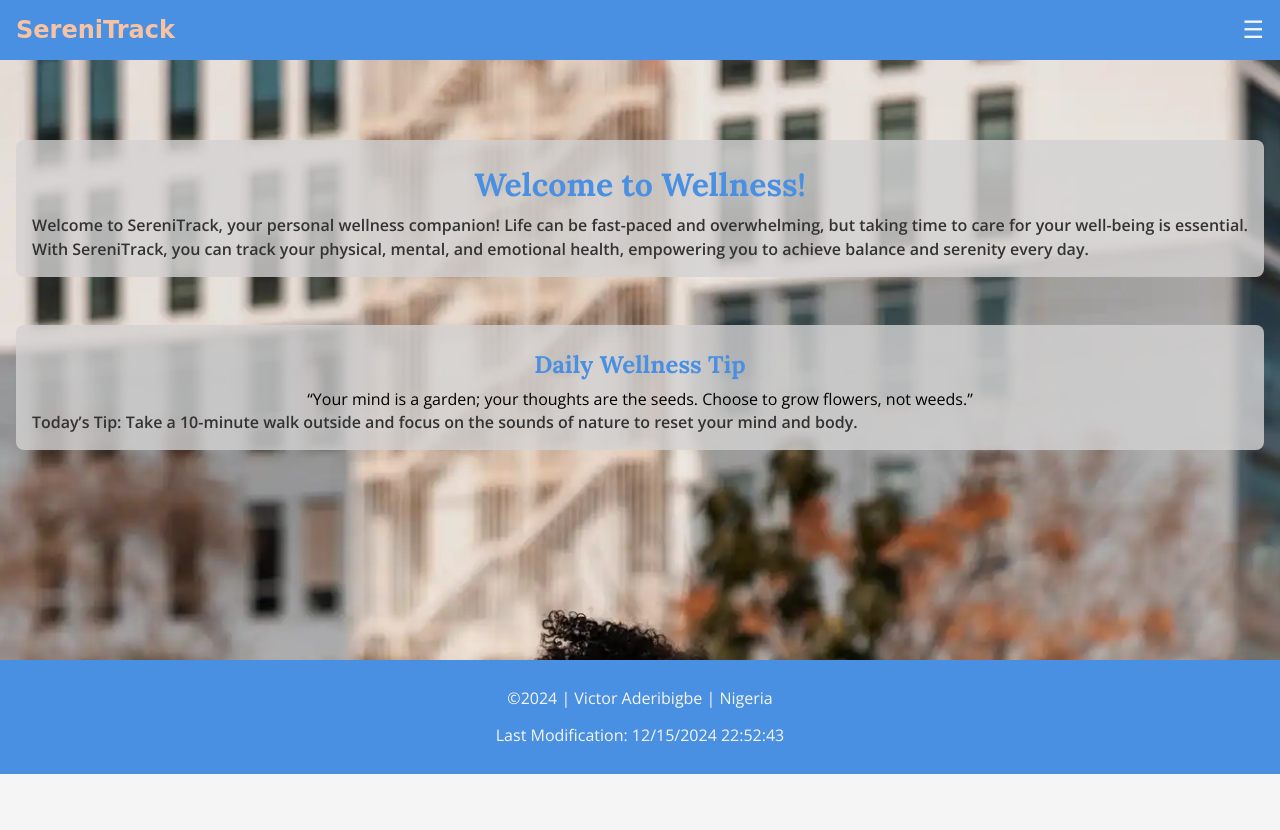
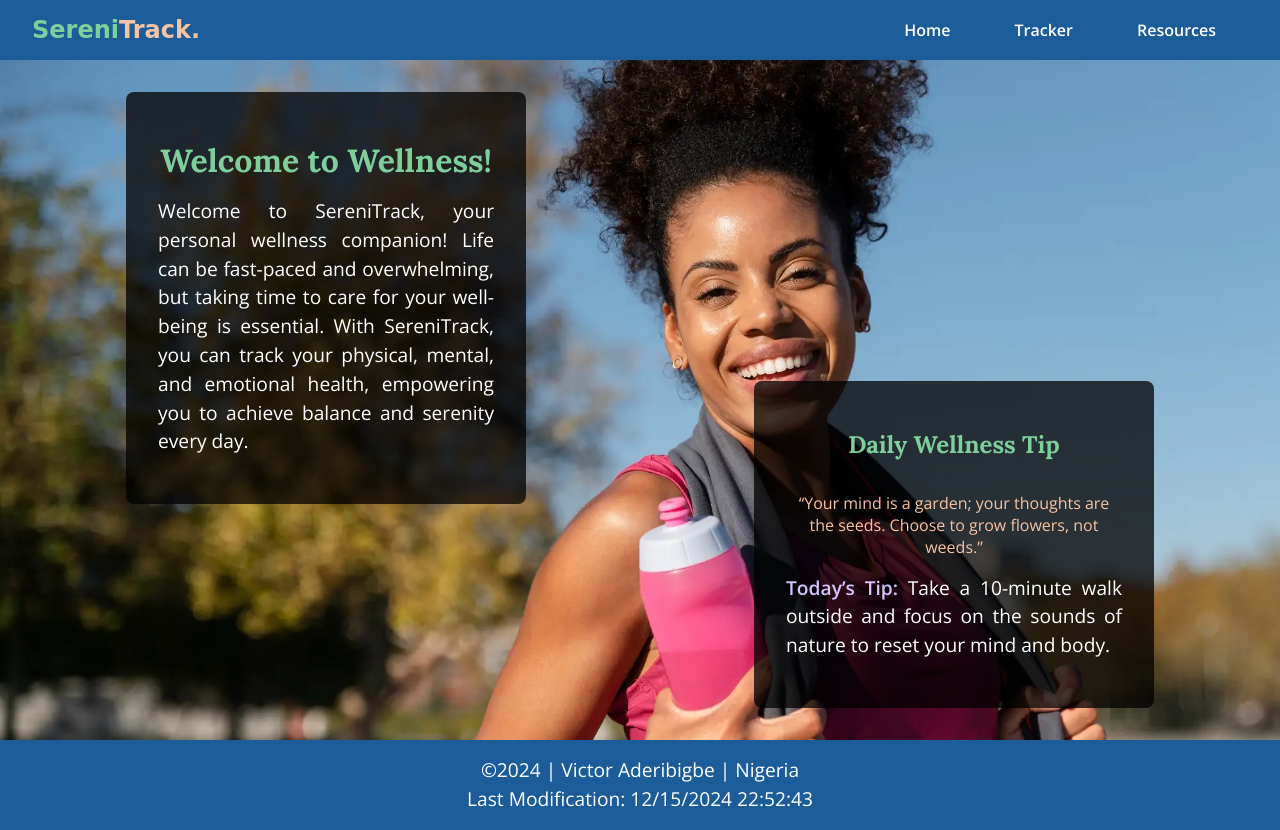
Before and after one commit to victoraderibigbe/wdd131, a plain HTML site: page project/index.html in a window 1280 px wide. Before the commit the page ends 800 px from the top, so only its background shows below. Drawn offline with nearby package versions, Linux system fonts and the light colour scheme.

Commit message:
Complete project home page

```diff
--- a/project/index.html
+++ b/project/index.html
@@ -15,6 +15,7 @@
         rel="stylesheet">
     <link rel="stylesheet" href="styles/base.css">
     <link rel="stylesheet" href="styles/home.css">
+    <link rel="stylesheet" href="styles/home-large.css">
 
     <script src="scripts/script.js" defer></script>
     <script src="../scripts/getdates.js" defer></script>
@@ -23,7 +24,7 @@
 <body>
     <header>
         <div class="logo">
-            <a href="/project/index.html"><b>SereniTrack</b></a>
+            <a href="/project/index.html"><span>Sereni</span><span>Track.</span></a>
         </div>
         <button id="menu"></button>
         <nav>
--- a/project/styles/base.css
+++ b/project/styles/base.css
@@ -5,11 +5,11 @@
 }
 
 :root {
-  --primary-color: #4a90e2;
-  --secondary-color: #a3d9a5;
+  --primary-color: #1c5d99;
+  --secondary-color: #7ecf9b;
   --accent-color: #d6c3fc;
   --danger-color: #f8c3a3;
-  --neutral-color: #f5f5f5;
+  --neutral-color: #ffffff;
   --text-color: #333333;
   --primary-font: "Open Sans", Sans-serif;
   --secondary-font: "Lora", Sans-serif;
@@ -28,12 +28,13 @@ h4,
 h5,
 h6 {
   font-family: var(--secondary-font);
-  padding: 0.5rem 0;
+  padding-bottom: 1rem;
 }
 
 p {
   text-align: justify;
-  line-height: 1.8;
+  line-height: 1.5;
+  font-size: 0.9rem;
   color: var(--text-color);
 }
 
@@ -54,6 +55,14 @@ header {
   font-family: cursive;
   font-weight: 700;
   font-size: 1.5rem;
+}
+
+.logo span:first-child {
+  color: var(--secondary-color);
+}
+
+.logo span:last-child {
+  color: var(--danger-color);
 }
 
 #menu {
@@ -89,7 +98,7 @@ header {
 
 .nav-items a {
   display: none;
-  padding: 1rem;
+  padding: 0.5rem;
   text-align: center;
   text-decoration: none;
   color: var(--neutral-color);
@@ -97,7 +106,7 @@ header {
 }
 
 .nav-items li:hover a:hover {
-  color: var(--accent-color);
+  color: var(--secondary-color);
 }
 
 .open a {
@@ -106,7 +115,7 @@ header {
 
 main {
   padding: 2rem 1rem;
-  min-height: 75vh;
+  min-height: 85vh;
 }
 
 footer {
@@ -117,5 +126,31 @@ footer {
 footer p {
   text-align: center;
   color: var(--neutral-color);
-  margin: 0.5rem auto;
 }
+
+@media screen and (min-width: 768px) {
+  header {
+    display: flex;
+    padding: 1rem 2rem;
+  }
+
+  #menu {
+    display: none;
+  }
+
+  .nav-items {
+    flex-direction: row;
+  }
+
+  .nav-items a {
+    display: block;
+    flex: 1 1 100%;
+    padding: 0 1rem;
+  }
+}
+
+@media screen and (min-width: 1024px) {
+  .nav-items a {
+    padding: 0 2rem;
+  }
+}
--- /dev/null
+++ b/project/styles/home-large.css
@@ -0,0 +1,43 @@
+@media screen and (min-width: 768px) {
+  p {
+    font-size: 1rem;
+  }
+
+  main {
+    background-image: url("/project/images/bg-large.webp");
+    background-size: cover;
+    background-repeat: no-repeat;
+    padding: 2rem;
+    display: flex;
+    justify-content: space-between;
+    gap: 2.5rem;
+  }
+
+  .home-intro,
+  .wellness-tip {
+    padding: 3rem 2rem;
+    margin: 0;
+    text-align: center;
+    border-radius: 0.5rem;
+    max-width: 400px;
+    width: 100%;
+  }
+
+  .home-intro {
+    align-self: flex-start;
+  }
+
+  .wellness-tip {
+    align-self: flex-end;
+  }
+}
+
+@media screen and (min-width: 1024px) {
+  p {
+    font-size: 1.2rem;
+  }
+
+  main {
+    justify-content: space-around;
+  }
+}
--- a/project/styles/home.css
+++ b/project/styles/home.css
@@ -6,26 +6,37 @@ main {
 
 .home-intro,
 .wellness-tip {
-  background-color: rgba(212, 211, 211, 0.8);
-  padding: 1rem;
-  margin: 3rem 0;
+  background-color: rgba(0, 0, 0, 0.75);
+  padding: 2.5rem 1rem;
+  margin: 2rem 0;
   text-align: center;
   border-radius: 0.5rem;
 }
 
 h1,
 h2 {
-  color: var(--primary-color);
+  color: var(--secondary-color);
 }
 
 .home-intro p {
-  color: var(--text-color);
-  line-height: 1.5;
-  font-weight: 600;
+  color: var(--neutral-color);
+}
+
+.wellness-tip {
+  display: flex;
+  flex-direction: column;
+  gap: 1rem;
 }
 
 .wellness-tip p {
-  color: var(--text-color);
-  line-height: 1.5;
+  color: var(--neutral-color);
+}
+
+.wellness-tip q {
+  color: var(--danger-color);
+}
+
+.wellness-tip p span {
+  color: var(--accent-color);
   font-weight: 600;
 }
```
Also changed, not shown: project/siteplan.html (+1 -0 lines).
